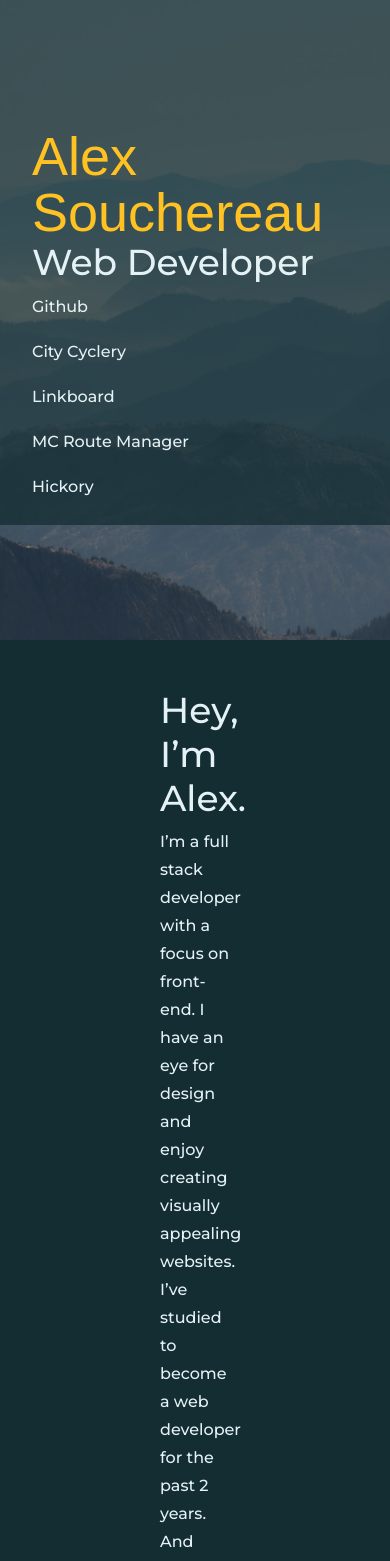
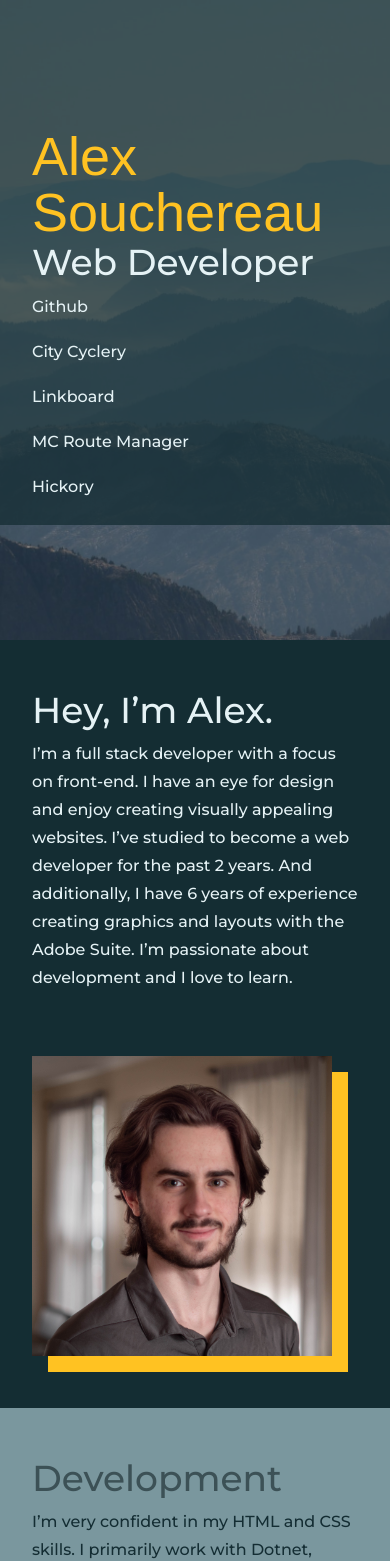
Before and after one commit to aSouchereau/dev.souch.ca, a Next.js app: page / in a window 390 px wide. Shown: the top 1561 px of the page. Built offline with nearby package versions, Linux system fonts and the light colour scheme; a web font is replaced by a local one.

Commit message:
Fixed padding on mobile

```diff
--- a/styles/globals.css
+++ b/styles/globals.css
@@ -277,7 +277,12 @@ div.tag-wrapper {
 /*****************
     Media Queries
 ******************/
-@media screen and (max-width: 450px) {
+@media screen and (max-width: 850px) {
+  section {
+    padding: 3rem 2rem ;
+  }
+}
+@media screen and (max-width: 550px) {
   section#project .project {
     flex-direction: column;
   }
```
